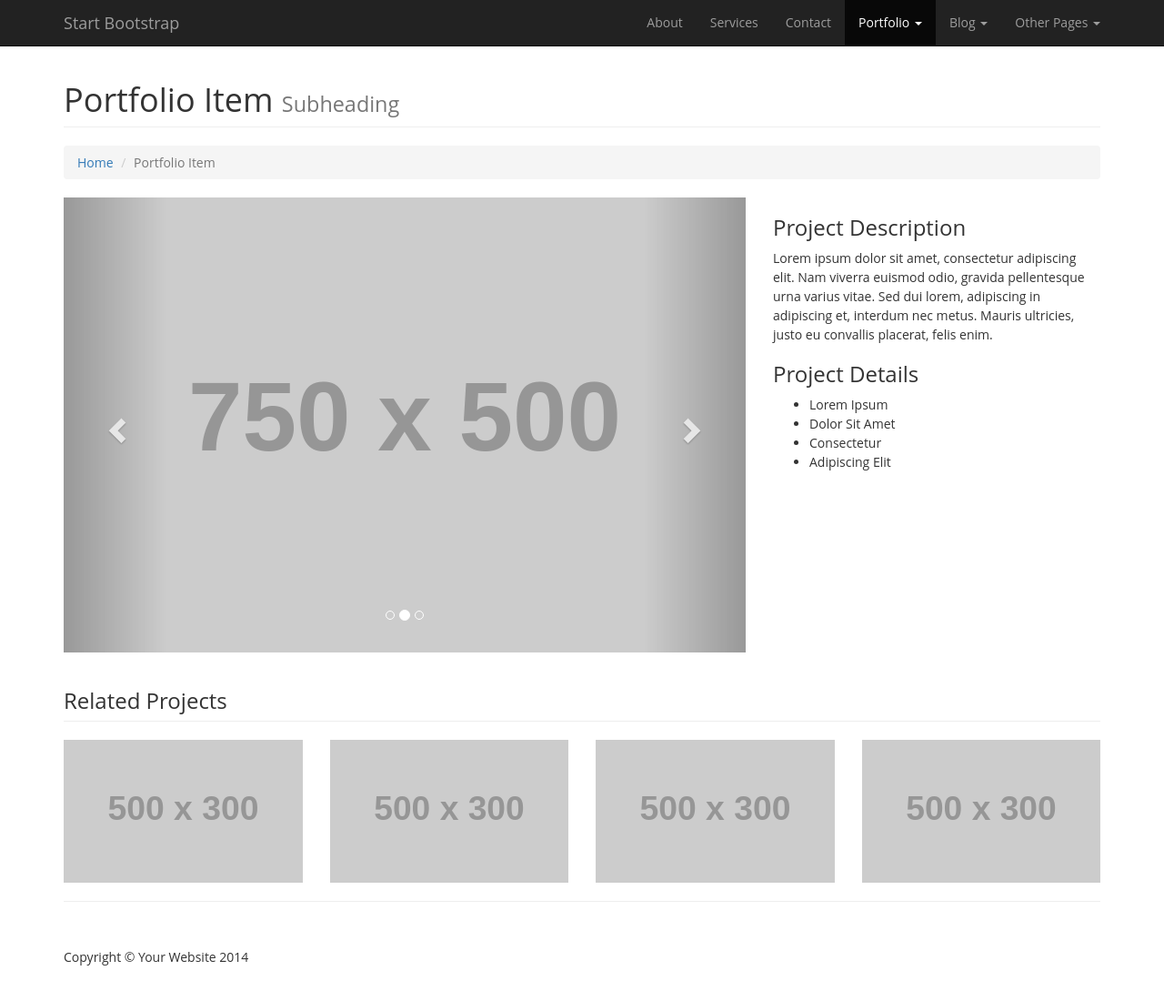
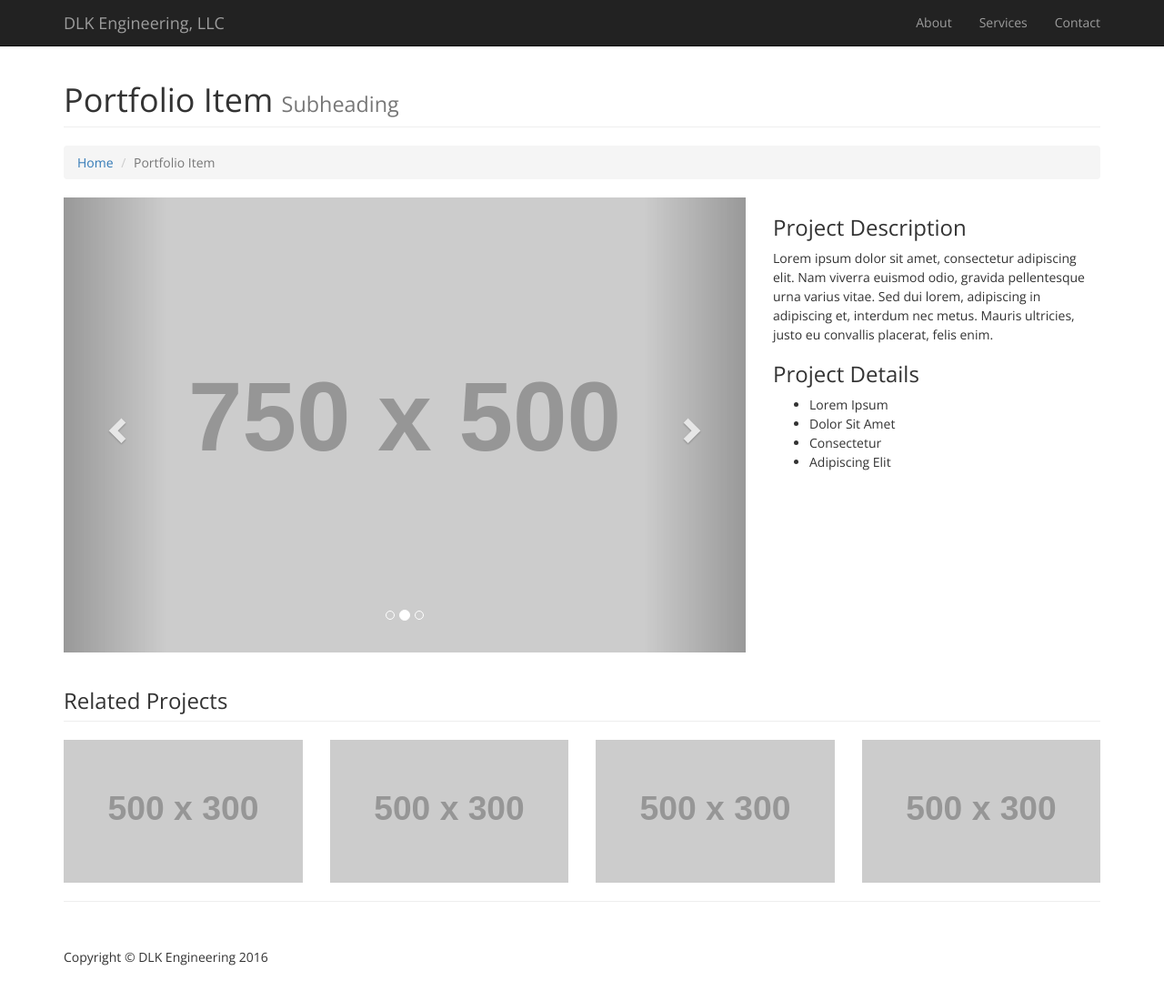
Before and after one commit to bradleystachurski/DLK_Engineering, a Jekyll site: the page built from portfolio-item.html, in a window 1280 px wide and 1122 px high. Shown: the top 1100 px of the window at 91% size. Built offline with Jekyll 4.4.1, drawn with Linux system fonts in a browser that asks for light colours.

Commit message:
Updated Portfolio Item page to be jekyll frineldy. Add placeholder pictures for all index page portfolio items

```diff
--- /dev/null
+++ b/_includes/footer.html
@@ -0,0 +1,10 @@
+<hr>
+
+<!-- Footer -->
+<footer>
+    <div class="row">
+        <div class="col-lg-12">
+            <p>Copyright &copy; DLK Engineering 2016</p>
+        </div>
+    </div>
+</footer>
--- a/_layouts/default.html
+++ b/_layouts/default.html
@@ -66,17 +66,6 @@
 
     {{ content }}
 
-<hr>
-
-<!-- Footer -->
-<footer>
-    <div class="row">
-        <div class="col-lg-12">
-            <p>Copyright &copy; DLK Engineering 2016</p>
-        </div>
-    </div>
-</footer>
-
 <!-- jQuery -->
 <script src="js/jquery.js"></script>
 
--- a/portfolio-item.html
+++ b/portfolio-item.html
@@ -1,121 +1,7 @@
-<!DOCTYPE html>
-<html lang="en">
-
-<head>
-
-    <meta charset="utf-8">
-    <meta http-equiv="X-UA-Compatible" content="IE=edge">
-    <meta name="viewport" content="width=device-width, initial-scale=1">
-    <meta name="description" content="">
-    <meta name="author" content="">
-
-    <title>Modern Business - Start Bootstrap Template</title>
-
-    <!-- Bootstrap Core CSS -->
-    <link href="css/bootstrap.min.css" rel="stylesheet">
-
-    <!-- Custom CSS -->
-    <link href="css/modern-business.css" rel="stylesheet">
-
-    <!-- Custom Fonts -->
-    <link href="font-awesome/css/font-awesome.min.css" rel="stylesheet" type="text/css">
-
-    <!-- HTML5 Shim and Respond.js IE8 support of HTML5 elements and media queries -->
-    <!-- WARNING: Respond.js doesn't work if you view the page via file:// -->
-    <!--[if lt IE 9]>
-        <script src="https://oss.maxcdn.com/libs/html5shiv/3.7.0/html5shiv.js"></script>
-        <script src="https://oss.maxcdn.com/libs/respond.js/1.4.2/respond.min.js"></script>
-    <![endif]-->
-
-</head>
-
-<body>
-
-    <!-- Navigation -->
-    <nav class="navbar navbar-inverse navbar-fixed-top" role="navigation">
-        <div class="container">
-            <!-- Brand and toggle get grouped for better mobile display -->
-            <div class="navbar-header">
-                <button type="button" class="navbar-toggle" data-toggle="collapse" data-target="#bs-example-navbar-collapse-1">
-                    <span class="sr-only">Toggle navigation</span>
-                    <span class="icon-bar"></span>
-                    <span class="icon-bar"></span>
-                    <span class="icon-bar"></span>
-                </button>
-                <a class="navbar-brand" href="index.html">Start Bootstrap</a>
-            </div>
-            <!-- Collect the nav links, forms, and other content for toggling -->
-            <div class="collapse navbar-collapse" id="bs-example-navbar-collapse-1">
-                <ul class="nav navbar-nav navbar-right">
-                    <li>
-                        <a href="about.html">About</a>
-                    </li>
-                    <li>
-                        <a href="services.html">Services</a>
-                    </li>
-                    <li>
-                        <a href="contact.html">Contact</a>
-                    </li>
-                    <li class="dropdown active">
-                        <a href="#" class="dropdown-toggle" data-toggle="dropdown">Portfolio <b class="caret"></b></a>
-                        <ul class="dropdown-menu">
-                            <li>
-                                <a href="portfolio-1-col.html">1 Column Portfolio</a>
-                            </li>
-                            <li>
-                                <a href="portfolio-2-col.html">2 Column Portfolio</a>
-                            </li>
-                            <li>
-                                <a href="portfolio-3-col.html">3 Column Portfolio</a>
-                            </li>
-                            <li>
-                                <a href="portfolio-4-col.html">4 Column Portfolio</a>
-                            </li>
-                            <li class="active">
-                                <a href="portfolio-item.html">Single Portfolio Item</a>
-                            </li>
-                        </ul>
-                    </li>
-                    <li class="dropdown">
-                        <a href="#" class="dropdown-toggle" data-toggle="dropdown">Blog <b class="caret"></b></a>
-                        <ul class="dropdown-menu">
-                            <li>
-                                <a href="blog-home-1.html">Blog Home 1</a>
-                            </li>
-                            <li>
-                                <a href="blog-home-2.html">Blog Home 2</a>
-                            </li>
-                            <li>
-                                <a href="blog-post.html">Blog Post</a>
-                            </li>
-                        </ul>
-                    </li>
-                    <li class="dropdown">
-                        <a href="#" class="dropdown-toggle" data-toggle="dropdown">Other Pages <b class="caret"></b></a>
-                        <ul class="dropdown-menu">
-                            <li>
-                                <a href="full-width.html">Full Width Page</a>
-                            </li>
-                            <li>
-                                <a href="sidebar.html">Sidebar Page</a>
-                            </li>
-                            <li>
-                                <a href="faq.html">FAQ</a>
-                            </li>
-                            <li>
-                                <a href="404.html">404</a>
-                            </li>
-                            <li>
-                                <a href="pricing.html">Pricing Table</a>
-                            </li>
-                        </ul>
-                    </li>
-                </ul>
-            </div>
-            <!-- /.navbar-collapse -->
-        </div>
-        <!-- /.container -->
-    </nav>
+---
+layout: default
+title: Portfolio Item
+---
 
     <!-- Page Content -->
     <div class="container">
@@ -219,26 +105,6 @@
         </div>
         <!-- /.row -->
 
-        <hr>
-
-        <!-- Footer -->
-        <footer>
-            <div class="row">
-                <div class="col-lg-12">
-                    <p>Copyright &copy; Your Website 2014</p>
-                </div>
-            </div>
-        </footer>
+        {% include footer.html %}
 
     </div>
-    <!-- /.container -->
-
-    <!-- jQuery -->
-    <script src="js/jquery.js"></script>
-
-    <!-- Bootstrap Core JavaScript -->
-    <script src="js/bootstrap.min.js"></script>
-
-</body>
-
-</html>
```
Also changed, not shown: index.html (+7 -5 lines), images/IMG_3754_thumbnail.jpg (added), images/IMG_3816_thumbnail.jpg (added), images/MoNEW_thumbnail.jpg (added).
